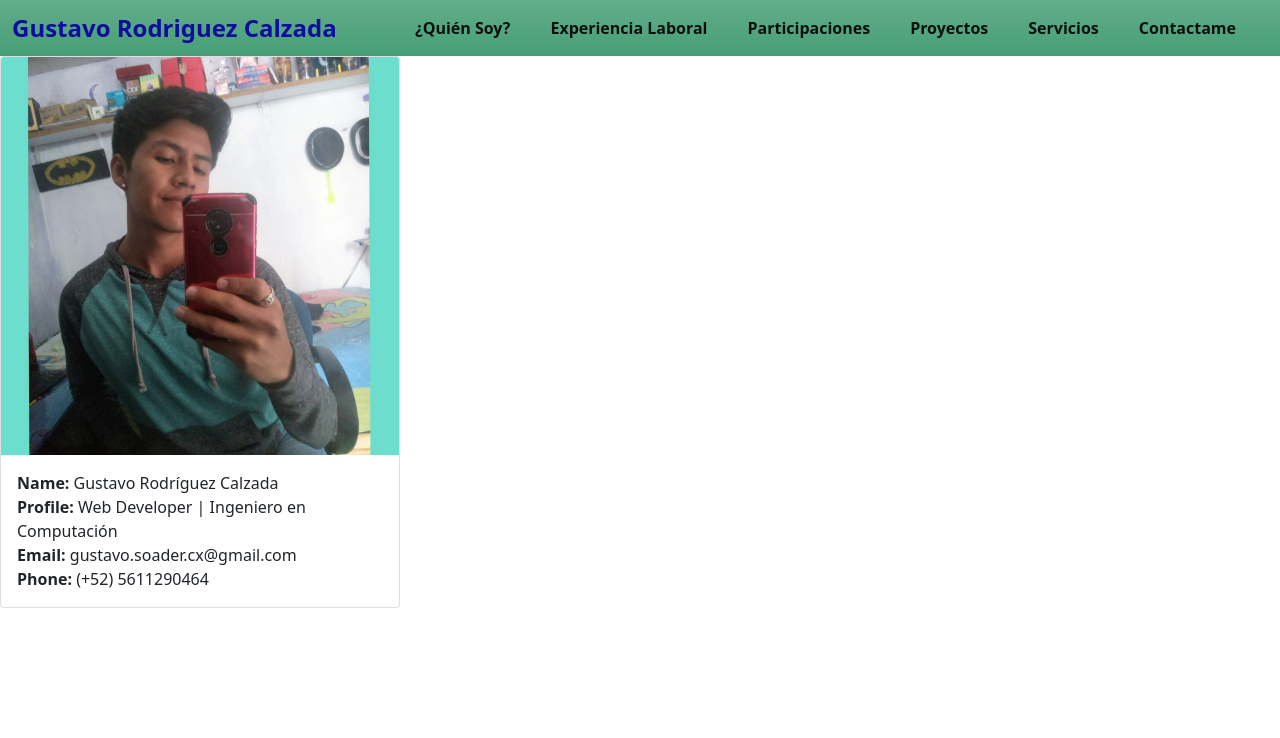
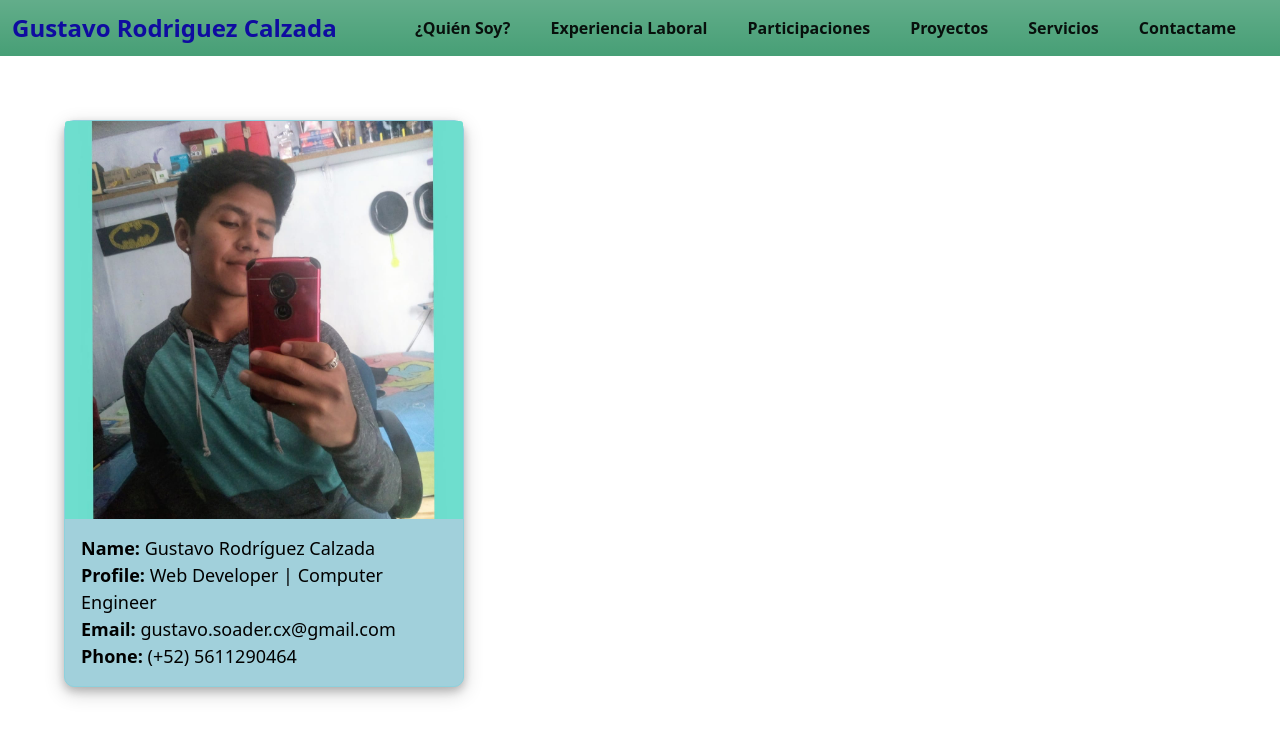
Before and after one commit to GustavoR0dr1gu3z/miSitio-VueJS, a Vue app: page / in a window 1280 px wide. Shown: the top 738 px of the page. Built offline with nearby package versions, Linux system fonts and the light colour scheme.

Commit message:
Estilo a la carta donde me presento

```diff
--- a/src/views/QuienSoy.vue
+++ b/src/views/QuienSoy.vue
@@ -6,7 +6,7 @@
             <div class="card-body">
                 <p class="card-text">
                     <b>Name:</b> Gustavo Rodríguez Calzada <br>
-                    <b>Profile:</b> Web Developer | Ingeniero en Computación <br>
+                    <b>Profile:</b> Web Developer | Computer Engineer <br>
                     <b>Email:</b> gustavo.soader.cx@gmail.com <br>
                     <b>Phone:</b> (+52) 5611290464 <br>
                 </p>
@@ -14,3 +14,29 @@
 </div>
     </div>
 </template>
+
+<style scoped>
+
+.card{
+    /*Margen en el top*/
+    margin-top: 5%;
+    /*Margen del lado izquierdo*/
+    margin-left: 5%;
+    /*Borde*/
+    border: 1px solid rgb(142, 209, 221);
+    /*Color de fondo*/
+    background-color: #a1d0db;
+    /*Color de texto*/
+    color: black;
+    /*Alineación del texto*/
+    text-align: left;
+    /*Tamaño de fuente*/
+    font-size: 18px;
+    /* Borde redondo */
+    border-radius: 10px;
+    /* Sombra en la carta */
+    box-shadow: 0 4px 8px 0 rgba(0, 0, 0, 0.2), 0 6px 20px 0 rgba(0, 0, 0, 0.19);
+
+}
+
+</style>
```
